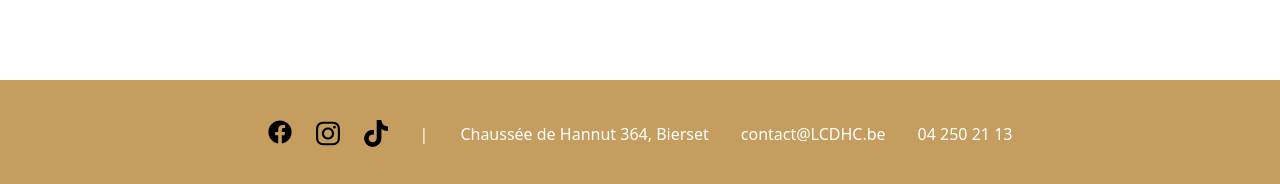
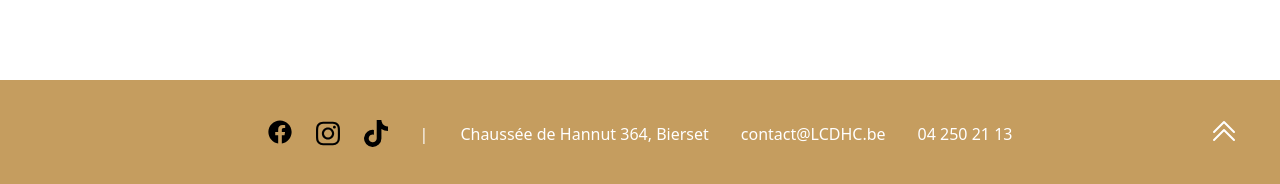
Before and after one commit to NicolasRadic/La-chocolaterie-du-haut-chlocher, a React (Create React App) app: page / in a window 1280 px wide. Shown: the part 2272-2456 px from the top of the page. Built offline with nearby package versions, Linux system fonts and the light colour scheme; a web font is replaced by a local one.

Commit message:
add got to top button in footer

```diff
--- a/src/components/Footer/Footer.js
+++ b/src/components/Footer/Footer.js
@@ -1,8 +1,16 @@
 import React from "react";
+import { ChevronDoubleUpIcon } from "@heroicons/react/24/solid";
 
 const Footer = () => {
+  const scrollToTop = () => {
+    window.scrollTo({
+      top: 0,
+      behavior: "smooth",
+    });
+  };
+
   return (
-    <div className="bg-[rgb(197,157,95)] text-white">
+    <div className="bg-[rgb(197,157,95)] text-white relative">
       <div className="py-10 flex flex-col items-center md:flex-row justify-center gap-8">
         <div className="flex gap-6">
           <a
@@ -44,6 +52,13 @@ const Footer = () => {
         <p>contact@LCDHC.be</p>
         <p>04 250 21 13</p>
       </div>
+      <div className="absolute z-10 bottom-10 right-5 md:bottom-3 lg:bottom-10 lg:right-10">
+        {" "}
+        <ChevronDoubleUpIcon
+          onClick={() => scrollToTop()}
+          className="w-8 pt-12"
+        />
+      </div>
     </div>
   );
 };
```
